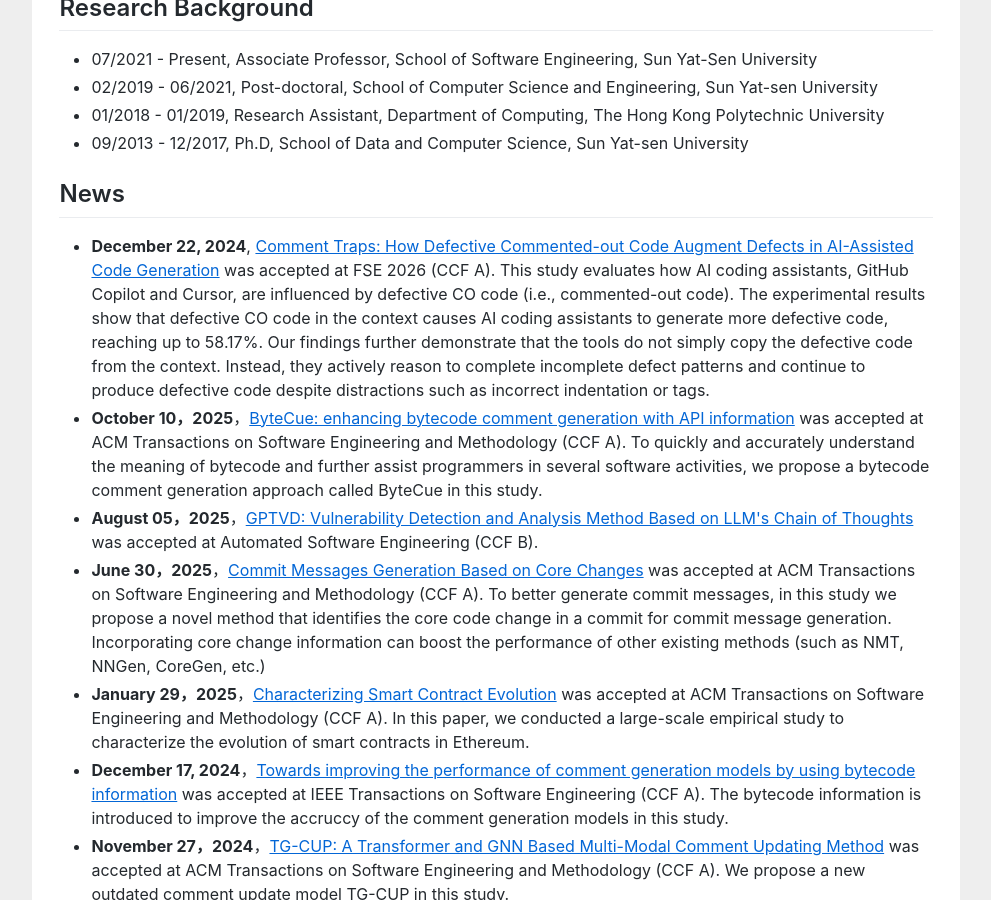
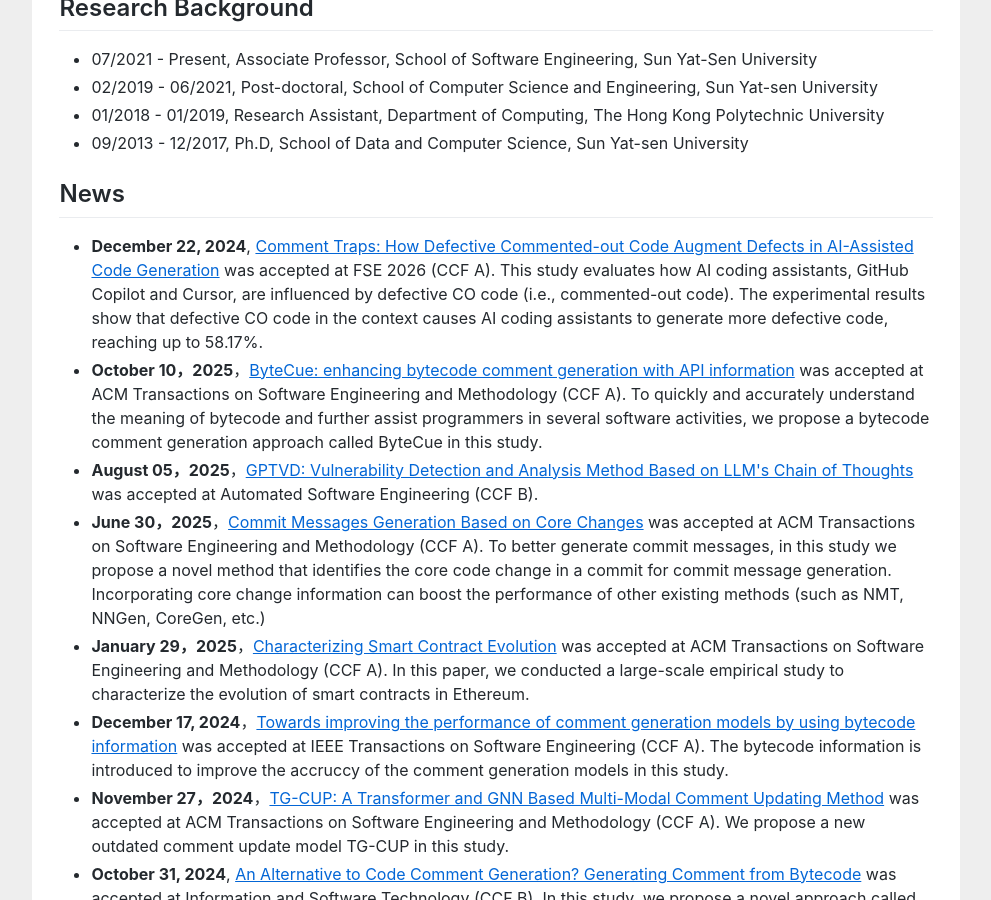
Before and after one commit to huangyuan-hy/huangyuan-hy.github.io, a Jekyll site: the page index.html, which Jekyll copies as it is, in a window 1280 px wide and 900 px high, scrolled down 665 px. Shown: the whole window, without its empty margins (144-1135 px from the left). Built offline with Jekyll 4.4.1, drawn with Linux system fonts in a browser that asks for light colours.

Commit message:
Update index.html

```diff
--- a/index.html
+++ b/index.html
@@ -100,7 +100,7 @@ gtag('config', 'UA-158965281-1');
 
 				<h2>News</h2>
 					<ul>
-						<li><b>December 22, 2024</b>,  <a href=""><u>Comment Traps: How Defective Commented-out Code Augment Defects in AI-Assisted Code Generation</u></a> was accepted at FSE 2026 (CCF A). This study evaluates how AI coding assistants, GitHub Copilot and Cursor, are influenced by defective CO code (i.e., commented-out code). The experimental results show that defective CO code in the context causes AI coding assistants to generate more defective code, reaching up to 58.17%. Our findings further demonstrate that the tools do not simply copy the defective code from the context. Instead, they actively reason to complete incomplete defect patterns and continue to produce defective code despite distractions such as incorrect indentation or tags.</li>
+						<li><b>December 22, 2024</b>,  <a href=""><u>Comment Traps: How Defective Commented-out Code Augment Defects in AI-Assisted Code Generation</u></a> was accepted at FSE 2026 (CCF A). This study evaluates how AI coding assistants, GitHub Copilot and Cursor, are influenced by defective CO code (i.e., commented-out code). The experimental results show that defective CO code in the context causes AI coding assistants to generate more defective code, reaching up to 58.17%. </li>
 						<li><b>October 10，2025</b>，<a href=""><u>ByteCue: enhancing bytecode comment generation with API information</u></a> was accepted at ACM Transactions on Software Engineering and Methodology (CCF A). To quickly and accurately understand the meaning of bytecode and further assist programmers in several software activities, we propose a bytecode comment generation approach called ByteCue in this study.</li>
 						<li><b>August 05，2025</b>，<a href=""><u>GPTVD: Vulnerability Detection and Analysis Method Based on LLM's Chain of Thoughts</u></a> was accepted at Automated Software Engineering (CCF B). </li>
 						<li><b>June 30，2025</b>，<a href=""><u>Commit Messages Generation Based on Core Changes</u></a> was accepted at ACM Transactions on Software Engineering and Methodology (CCF A). To better generate commit messages, in this study we propose a novel method that identifies the core code change in a commit for commit message generation. Incorporating core change information can boost the performance of other existing methods (such as NMT, NNGen, CoreGen, etc.)</li>
```
